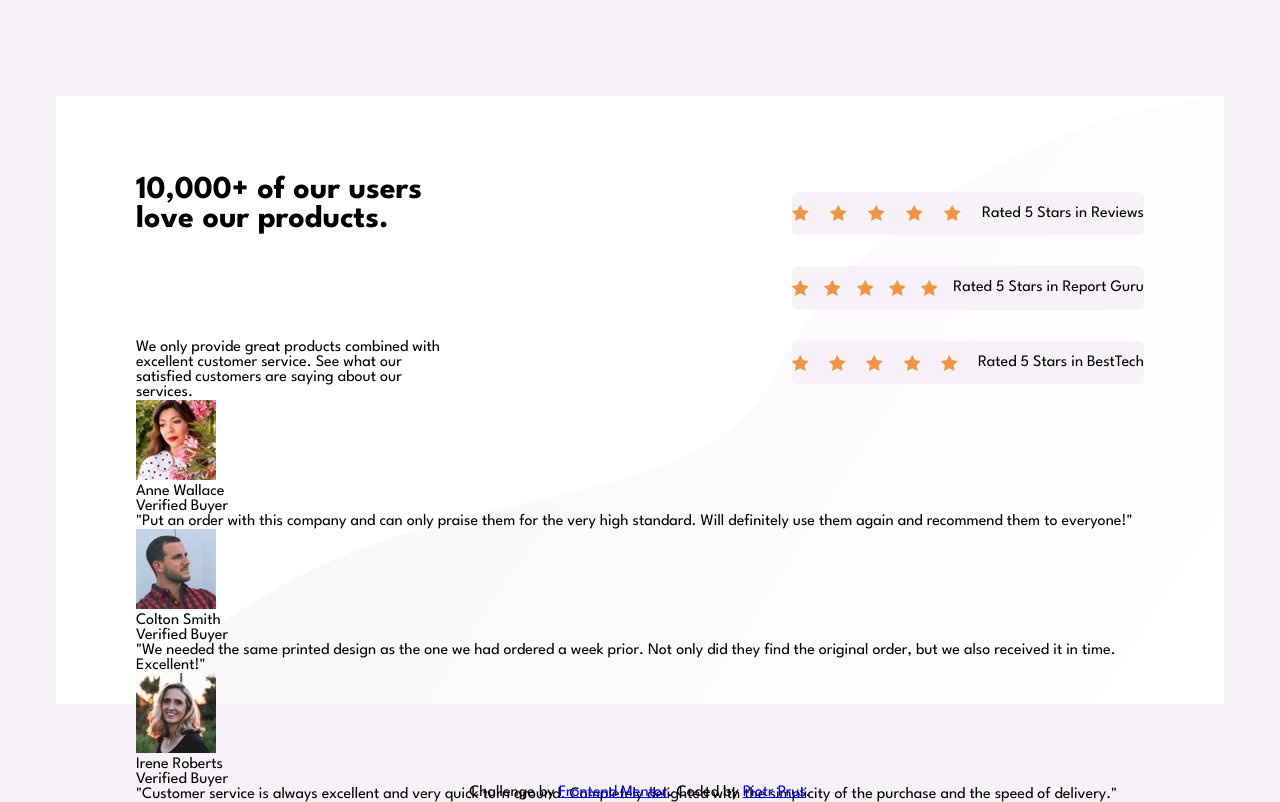
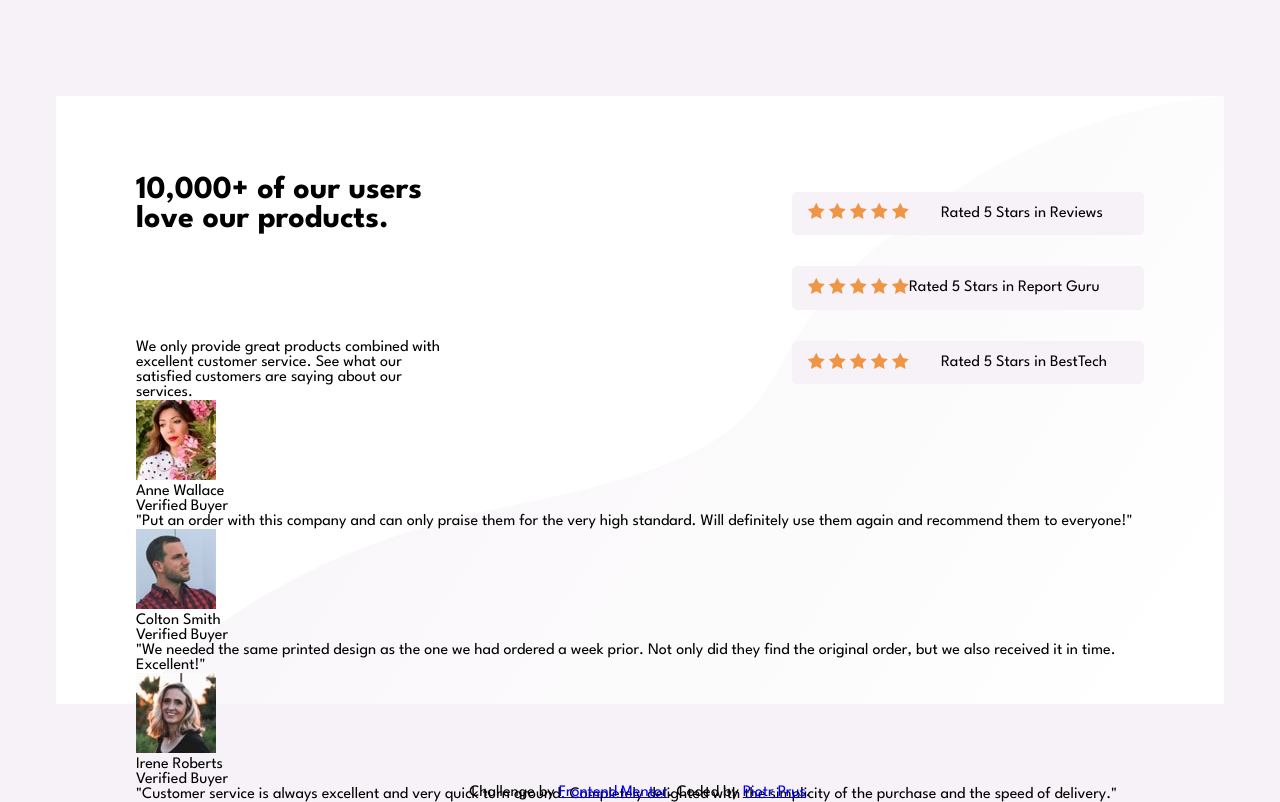
Before and after one commit to Piotrek1994/Social-proof-section, a plain HTML site: page index.html in a window 1280 px wide. Drawn offline with Linux system fonts and the light colour scheme.

Commit message:
Styling stars

```diff
--- a/index.html
+++ b/index.html
@@ -31,27 +31,30 @@
       <div class="card-top-right">
 
         <div class="banner banner-top">
+          <div class="star-container"> <img src="./images/icon-star.svg" alt="icon star">
             <img src="./images/icon-star.svg" alt="icon star">
             <img src="./images/icon-star.svg" alt="icon star">
             <img src="./images/icon-star.svg" alt="icon star">
             <img src="./images/icon-star.svg" alt="icon star">
-          <img src="./images/icon-star.svg" alt="icon star">
+          </div>
 
           Rated 5 Stars in Reviews
         </div>
         <div class="banner banner-mid">
+          <div class="star-conatiner"><img src="./images/icon-star.svg" alt="icon star">
             <img src="./images/icon-star.svg" alt="icon star">
             <img src="./images/icon-star.svg" alt="icon star">
             <img src="./images/icon-star.svg" alt="icon star">
             <img src="./images/icon-star.svg" alt="icon star">
-          <img src="./images/icon-star.svg" alt="icon star">Rated 5 Stars in Report Guru
+          </div> Rated 5 Stars in Report Guru
         </div>
         <div class="banner banner-bottom">
+          <div class="star-container"><img src="./images/icon-star.svg" alt="icon star">
             <img src="./images/icon-star.svg" alt="icon star">
             <img src="./images/icon-star.svg" alt="icon star">
             <img src="./images/icon-star.svg" alt="icon star">
             <img src="./images/icon-star.svg" alt="icon star">
-          <img src="./images/icon-star.svg" alt="icon star">Rated 5 Stars in BestTech
+          </div>Rated 5 Stars in BestTech
         </div>
 
       </div>
--- a/style.css
+++ b/style.css
@@ -46,14 +46,17 @@
 }
 .banner {
     display: flex;
-    justify-content: space-between;
     align-items: center;
+    padding: 1rem;
     width: 22rem;
     height: 2.7rem;
     background-color: hsl(300, 24%, 96%);
     border-radius: 5px;
 }
 
+.star-container {
+    margin-right: 2rem;
+}
 
 
 footer {
```
Lines whose indentation alone changed are shown as unchanged.
